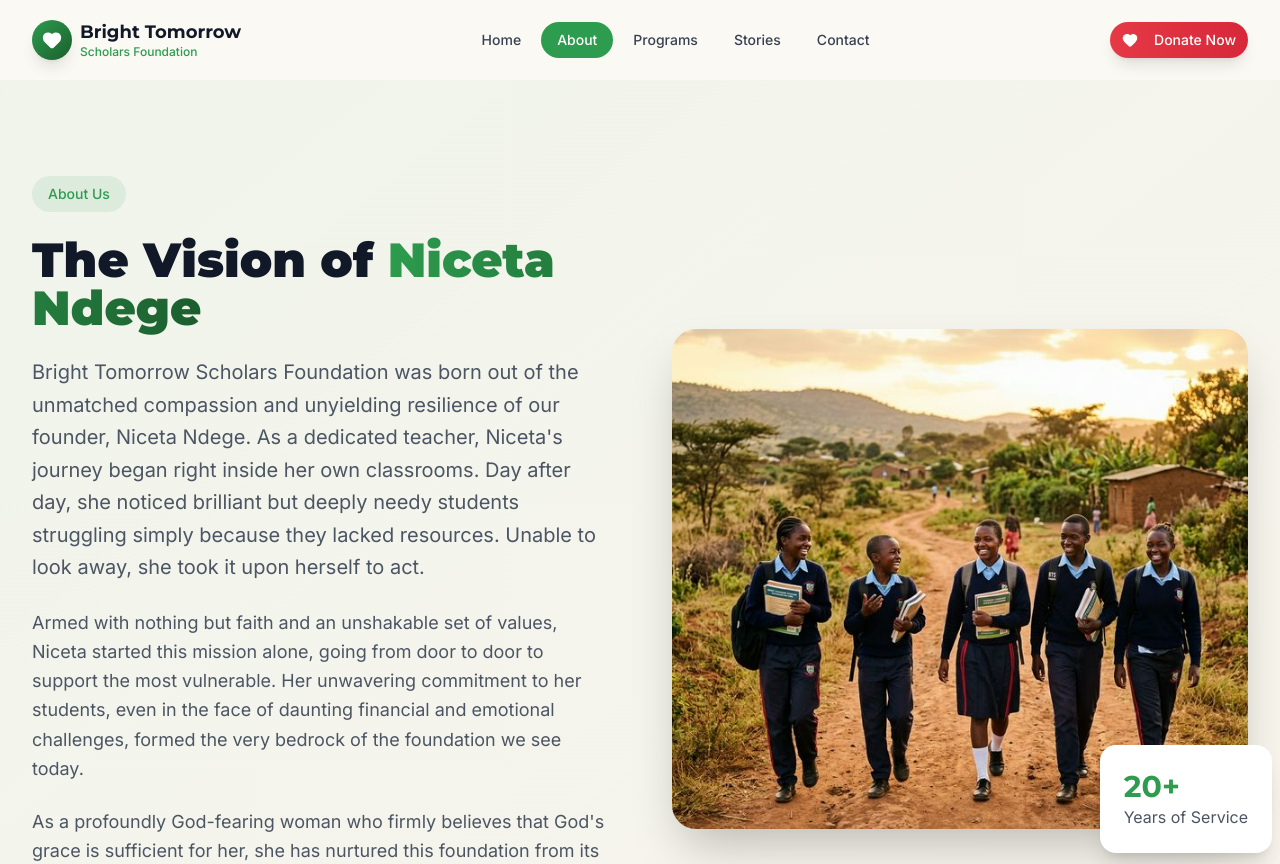
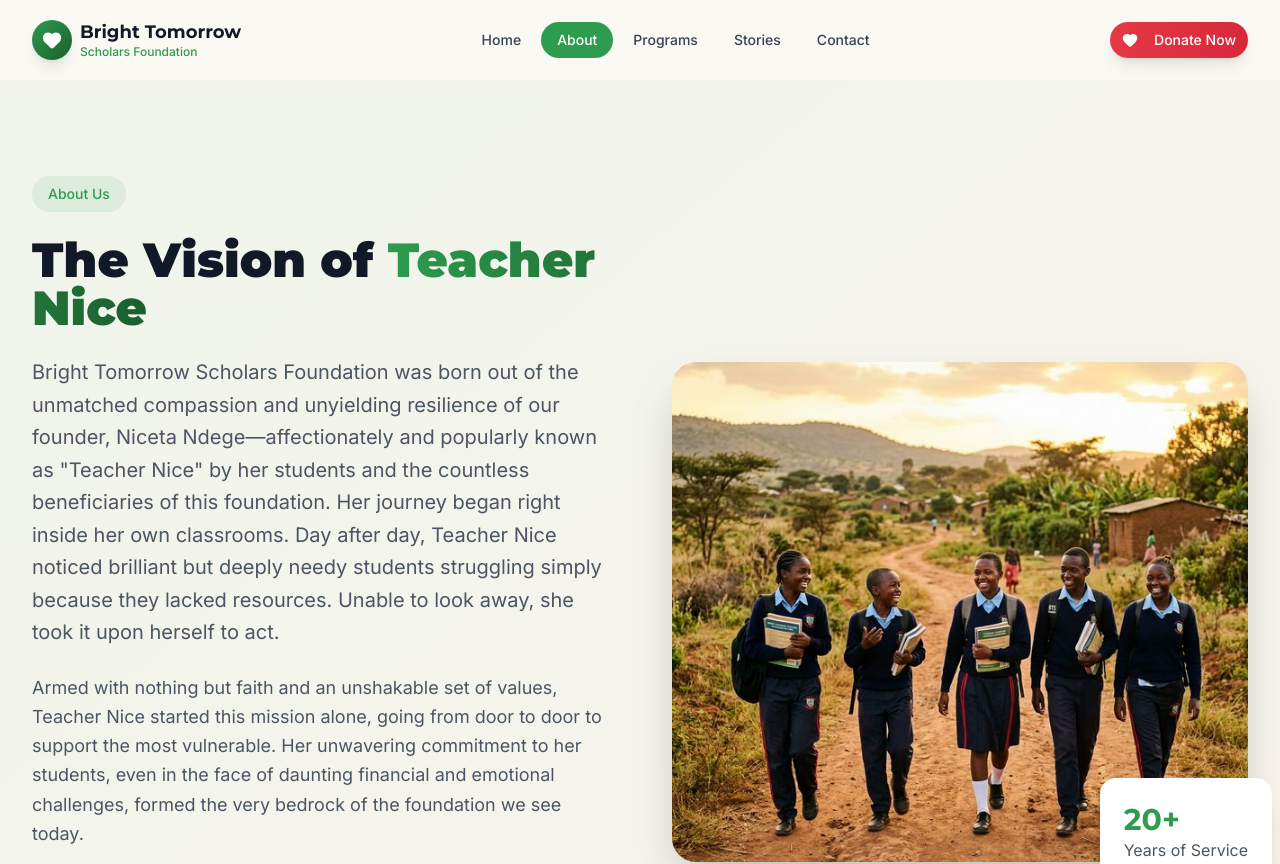
Before and after one commit to Acegogo/bright-tomorrow-scholars, a React (Vite) app in the folder app/: page /about in a window 1280 px wide. Shown: the top 864 px of the page. Built offline with nearby package versions, Linux system fonts and the light colour scheme.

Commit message:
chore: updated founder bio with 'Teacher Nice' references

```diff
--- a/app/src/pages/AboutPage.tsx
+++ b/app/src/pages/AboutPage.tsx
@@ -99,22 +99,22 @@ export default function AboutPage() {
               <h1 className="font-['Montserrat'] font-black text-4xl lg:text-5xl text-gray-900 leading-[1.1] mb-6">
                 The Vision of{' '}
                 <span className="text-transparent bg-clip-text bg-gradient-to-r from-[#2D9C4E] to-[#1B5E2E]">
-                  Niceta Ndege
+                  Teacher Nice
                 </span>
               </h1>
               <p className="text-xl text-gray-600 leading-relaxed mb-6">
-                Bright Tomorrow Scholars Foundation was born out of the unmatched compassion and unyielding resilience of our founder, Niceta Ndege.
-                As a dedicated teacher, Niceta's journey began right inside her own classrooms. Day after day, she noticed brilliant but deeply needy students struggling simply because they lacked resources.
+                Bright Tomorrow Scholars Foundation was born out of the unmatched compassion and unyielding resilience of our founder, Niceta Ndege—affectionately and popularly known as "Teacher Nice" by her students and the countless beneficiaries of this foundation.
+                Her journey began right inside her own classrooms. Day after day, Teacher Nice noticed brilliant but deeply needy students struggling simply because they lacked resources.
                 Unable to look away, she took it upon herself to act.
               </p>
               <p className="text-lg text-gray-600 leading-relaxed mb-6">
-                Armed with nothing but faith and an unshakable set of values, Niceta started this mission alone, going from door to door
+                Armed with nothing but faith and an unshakable set of values, Teacher Nice started this mission alone, going from door to door
                 to support the most vulnerable. Her unwavering commitment to her students, even in the face of daunting financial and emotional challenges,
                 formed the very bedrock of the foundation we see today.
               </p>
               <p className="text-lg text-gray-600 leading-relaxed">
                 As a profoundly God-fearing woman who firmly believes that God's grace is sufficient for her, she has nurtured this
-                foundation from its humble beginnings. Because of her unmatched joy in charity, countless needy students from Kenya
+                foundation from its humble beginnings. Because of the unmatched joy in charity shown by Teacher Nice, countless needy students from Kenya
                 have not only reached their dreams but have soared beyond them, with some even securing opportunities to study abroad.
               </p>
             </div>
@@ -259,13 +259,13 @@ export default function AboutPage() {
               </div>
               <div className="p-6">
                 <h3 className="font-['Montserrat'] font-bold text-xl text-gray-900 mb-1">
-                  Niceta Ndege
+                  Niceta Ndege (Teacher Nice)
                 </h3>
                 <p className="text-[#2D9C4E] font-medium mb-3">Founder & Chairperson</p>
                 <p className="text-gray-600 text-sm">
-                  Starting as a dedicated teacher who saw the need in her own classrooms, Niceta's unmatched joy in charity and profound resilience
+                  Known popularly and affectionately as "Teacher Nice" to her students and beneficiaries, her journey began right in her own classrooms where she first saw the deep need among her brilliant scholars. Her unmatched joy in charity and profound resilience
                   have transformed countless lives. As a God-fearing woman relying entirely on His grace,
-                  her strong moral values continue to inspire and drive our mission to see needy Kenyan students achieve their dreams.
+                  Teacher Nice's strong moral values continue to inspire and drive our mission to see needy Kenyan students achieve their dreams.
                 </p>
               </div>
             </div>
```
